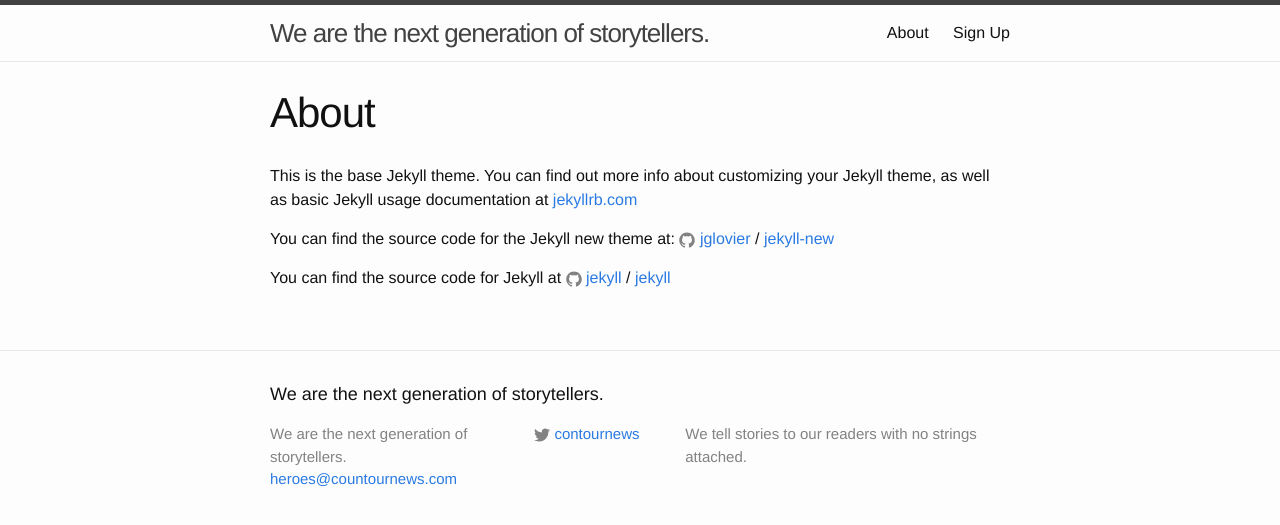
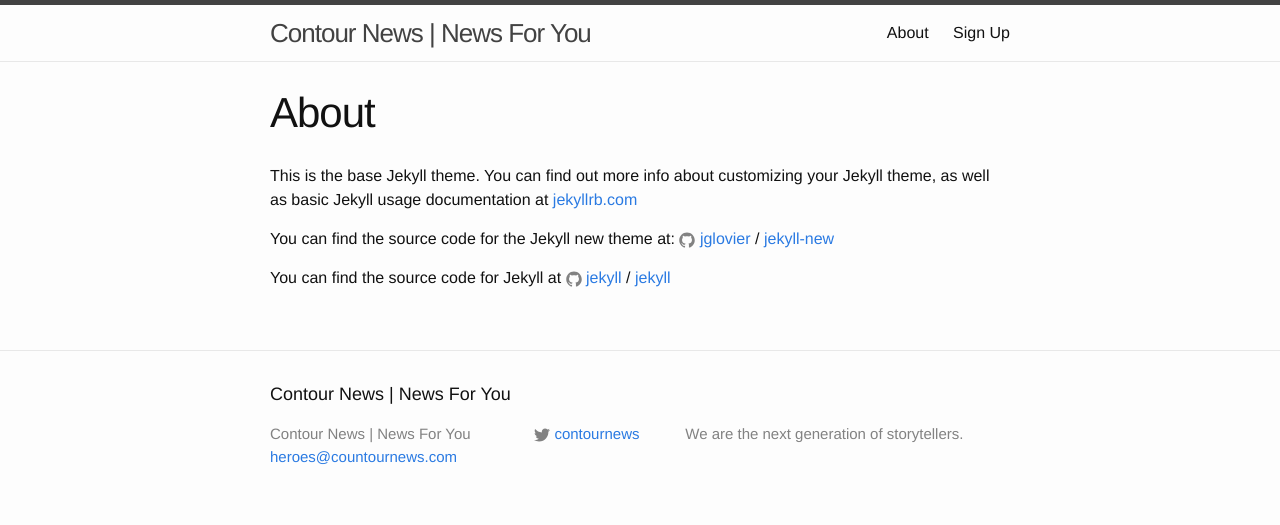
Before and after one commit to lawrencehan94/lawrencehan94.github.io, a Jekyll site: the page built from about.md, in a window 1280 px wide. Shown: the top 525 px of the page. Built offline with Jekyll 4.4.1, drawn with Linux system fonts in a browser that asks for light colours.

Commit message:
Update _config.yml

```diff
--- a/_config.yml
+++ b/_config.yml
@@ -6,10 +6,10 @@
 # 'jekyll serve'. If you change this file, please restart the server process.
 
 # Site settings
-title: We are the next generation of storytellers.
+title: Contour News | News For You
 email: heroes@countournews.com
 description: > # this means to ignore newlines until "baseurl:"
-  We tell stories to our readers with no strings attached.
+  We are the next generation of storytellers.
 baseurl: "" # the subpath of your site, e.g. /blog
 url: "http://yourdomain.com" # the base hostname & protocol for your site
 twitter_username: contournews
```
